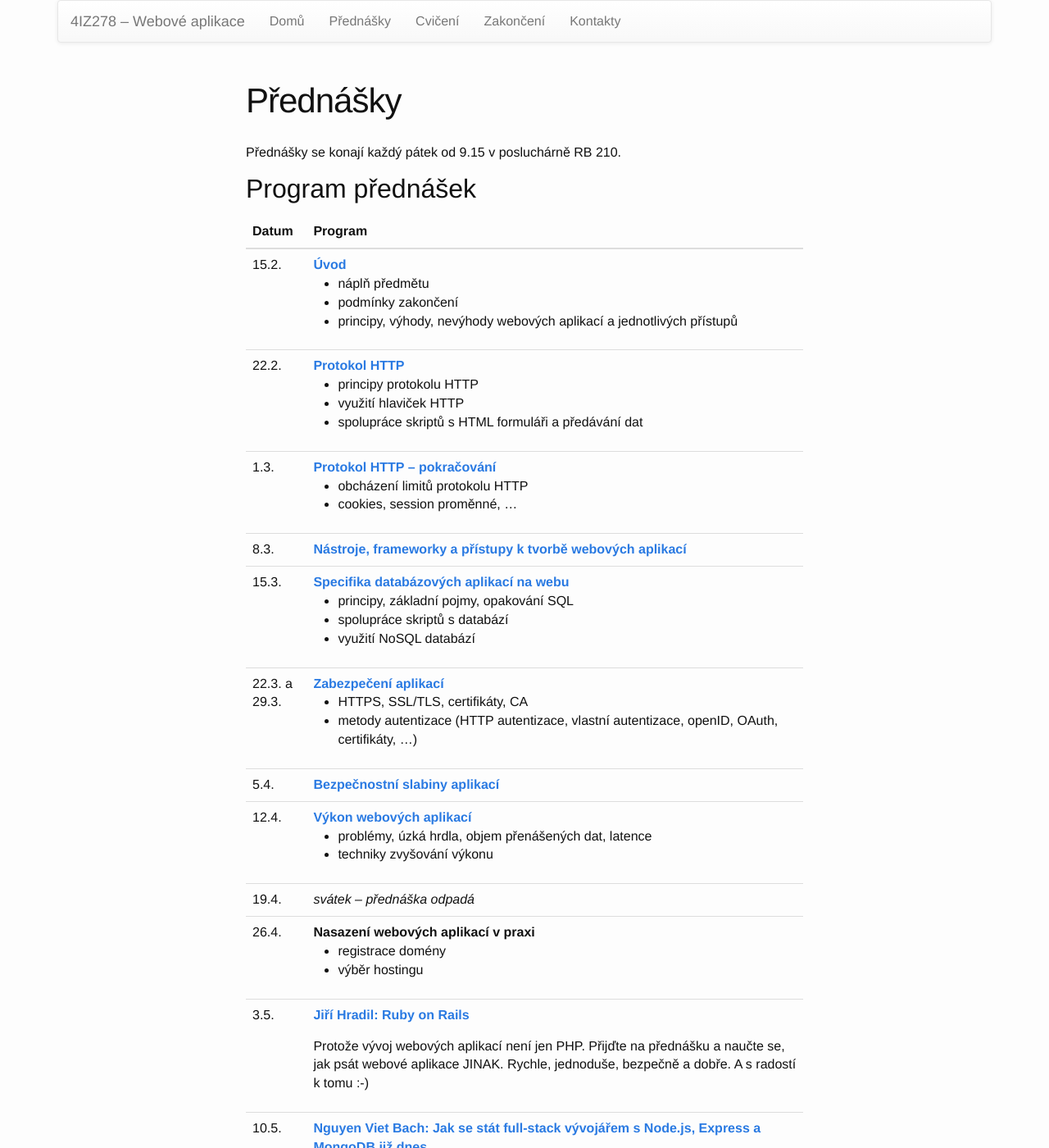
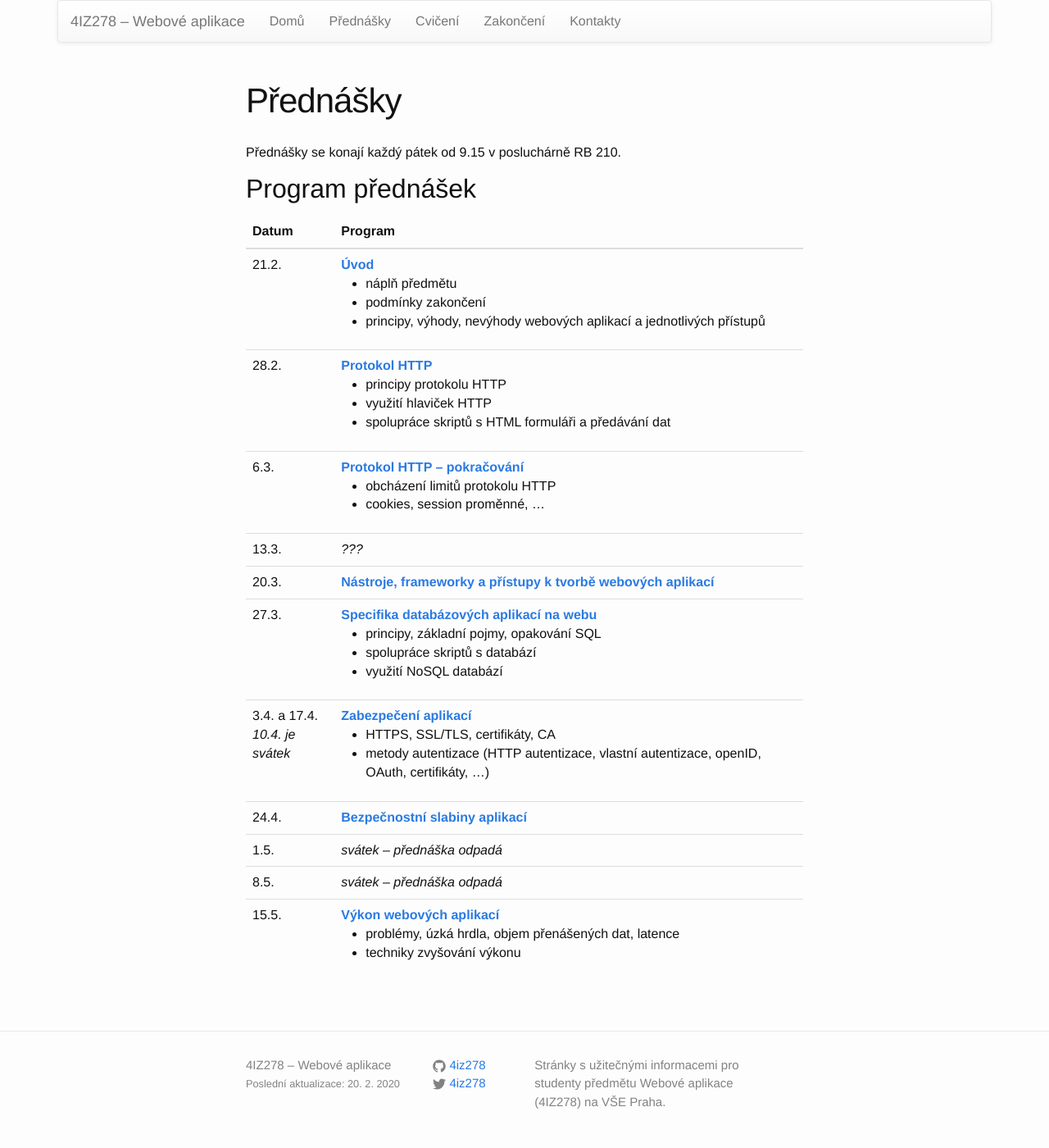
Before and after one commit to 4iz278/4iz278.github.io, a Jekyll site: the page built from prednasky/index.html, in a window 1280 px wide and 1400 px high. Shown: the whole window at 82% size. Built offline with Jekyll 4.4.1, drawn with Linux system fonts in a browser that asks for light colours; nearby versions of some CDN libraries; some of the changed text lies outside the part shown.

Commit message:
Aktualizace termínů přednášek pro další semestr

```diff
--- a/prednasky/index.html
+++ b/prednasky/index.html
@@ -16,7 +16,7 @@ title: Přednášky
   </thead>
   <tbody>
     <tr>
-      <td>15.2.</td>
+      <td>21.2.</td>
       <td>
         <strong><a href="http://www.kosek.cz/vyuka/4iz278/prednasky/uvod/">Úvod</a></strong>
         <ul>
@@ -27,7 +27,7 @@ title: Přednášky
       </td>
     </tr>
     <tr>
-      <td>22.2.</td>
+      <td>28.2.</td>
       <td><strong><a href="http://www.kosek.cz/vyuka/4iz278/prednasky/http/">Protokol HTTP</a></strong>
         <ul>
           <li>principy protokolu HTTP</li>
@@ -37,7 +37,7 @@ title: Přednášky
       </td>
     </tr>
     <tr>
-      <td>1.3.</td>
+      <td>6.3.</td>
       <td><strong><a href="http://www.kosek.cz/vyuka/4iz278/prednasky/http/">Protokol HTTP – pokračování</a></strong>
         <ul>
           <li>obcházení limitů protokolu HTTP</li>
@@ -46,11 +46,15 @@ title: Přednášky
       </td>
     </tr>
     <tr>
-      <td>8.3.</td>
+      <td>13.3.</td>
+      <td><em>???</em> </td>
+    </tr>
+    <tr>
+      <td>20.3.</td>
       <td><strong><a href="http://www.kosek.cz/vyuka/4iz278/prednasky/prostredi/">Nástroje, frameworky a přístupy k tvorbě webových aplikací</strong> </td>
     </tr>
     <tr>
-      <td>15.3.</td>
+      <td>27.3.</td>
       <td><strong><a href="http://www.kosek.cz/vyuka/4iz278/prednasky/databaze/">Specifika databázových aplikací na webu</a></strong>
         <ul>
           <li>principy, základní pojmy, opakování SQL </li>
@@ -60,7 +64,7 @@ title: Přednášky
       </td>
     </tr>
     <tr>
-      <td>22.3. a 29.3.</td>
+      <td>3.4. a 17.4.<br><em>10.4. je svátek</em></td>
       <td><strong><a href="http://www.kosek.cz/vyuka/4iz278/prednasky/bezpecnost/">Zabezpečení aplikací</a></strong>
         <ul>
           <li>HTTPS, SSL/TLS, certifikáty, CA </li>
@@ -69,11 +73,19 @@ title: Přednášky
       </td>
     </tr>
     <tr>
-      <td>5.4.</td>
+      <td>24.4.</td>
       <td><strong><a href="http://www.kosek.cz/vyuka/4iz278/prednasky/bezpecnost/">Bezpečnostní slabiny aplikací</a></strong></td>
     </tr>
     <tr>
-      <td>12.4.</td>
+      <td>1.5.</td>
+      <td><em>svátek &ndash; přednáška odpadá</em></td>
+    </tr>
+    <tr>
+      <td>8.5.</td>
+      <td><em>svátek &ndash; přednáška odpadá</em></td>
+    </tr>
+    <tr>
+      <td>15.5.</td>
       <td><strong><a href="http://www.kosek.cz/vyuka/4iz278/prednasky/vykon/">Výkon webových aplikací</a></strong>
         <ul>
           <li>problémy, úzká hrdla, objem přenášených dat, latence </li>
@@ -81,10 +93,7 @@ title: Přednášky
         </ul>
       </td>
     </tr>
-    <tr>
-      <td>19.4.</td>
-      <td><em>svátek &ndash; přednáška odpadá</em></td>
-    </tr>
+    <!--
     <tr>
       <td>26.4.</td>
       <td><strong>Nasazení webových aplikací v praxi</strong>
@@ -94,23 +103,6 @@ title: Přednášky
         </ul>
       </td>
     </tr>
-    <tr>
-      <td>3.5.</td>
-      <td>
-        <p><strong><a href="2019/2019-05-03-rails-prednaska-vse.pdf">Jiří Hradil:  Ruby on Rails</a></strong></p>
-        <p>Protože vývoj webových aplikací není jen PHP. Přijďte
-          na přednášku a naučte se, jak psát webové aplikace JINAK. Rychle,
-          jednoduše, bezpečně a dobře. A s&nbsp;radostí k&nbsp;tomu :-)</p>
-      </td>
-    </tr>
-    <tr>
-      <td>10.5.</td>
-      <td><strong><a href="https://docs.google.com/presentation/d/1YfF72Epnc_mWmK9Fp80M81vsumW4nlmjuOtUy2AfAek/edit#slide=id.g59eab369bb_0_102">Nguyen Viet Bach: Jak se stát full-stack vývojářem s Node.js, Express a MongoDB již dnes</a></strong>
-        <p>Zaujal vás JavaScript v prohlížeči? To je teprve malinký začátek do světa vývoje webu.
-          Na této přednášce si ukážeme, co všechno se dá udělat v JavaScriptu, v čem spočívá síla Node.js
-          včetně frameworku Express a jiných populárních open-source knihoven
-          a nástrojů pro tvorbu a nasazení nejen webových aplikací.</p>
-      </td>
-    </tr>
+    -->
   </tbody>
 </table>
```
